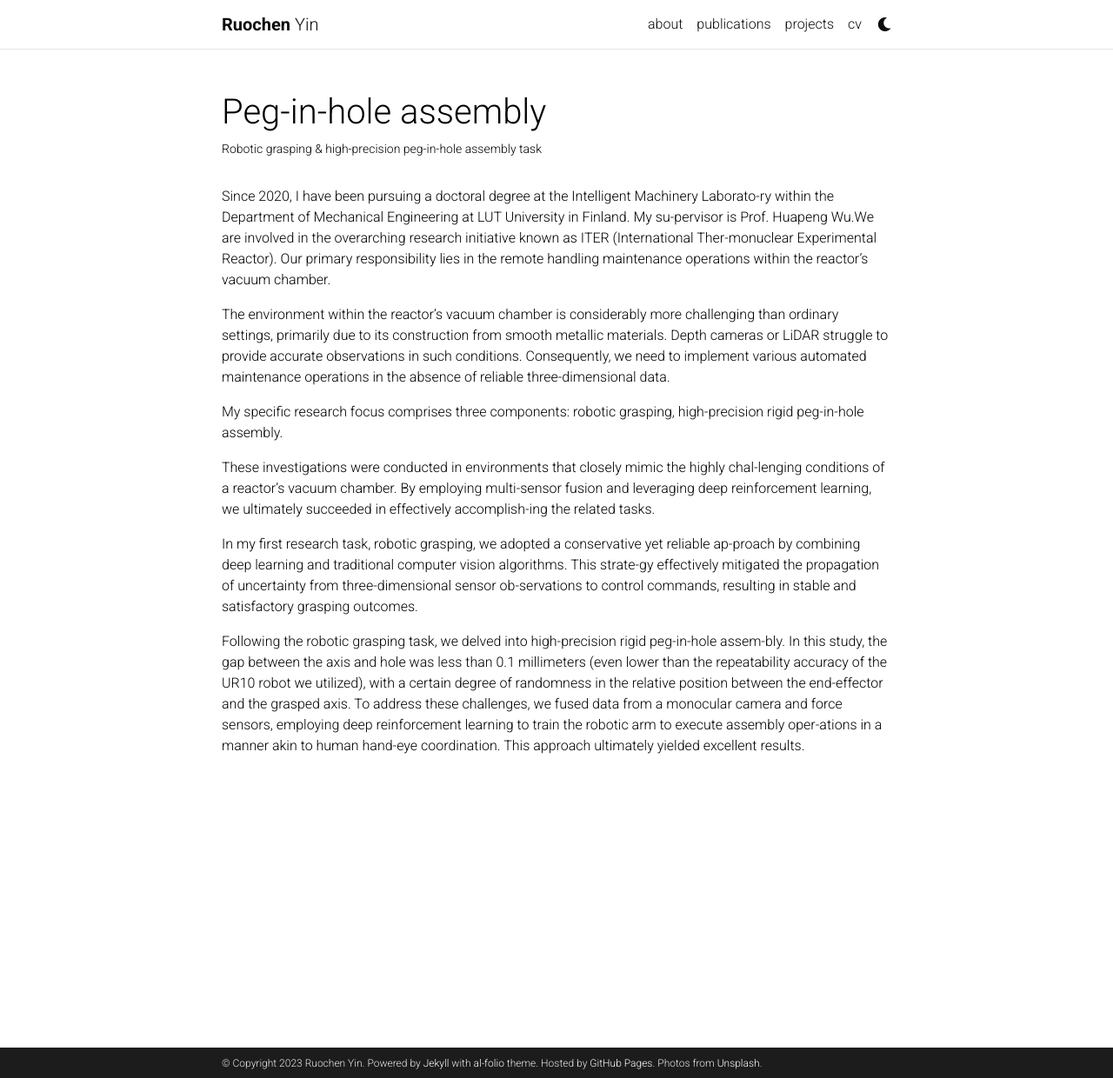
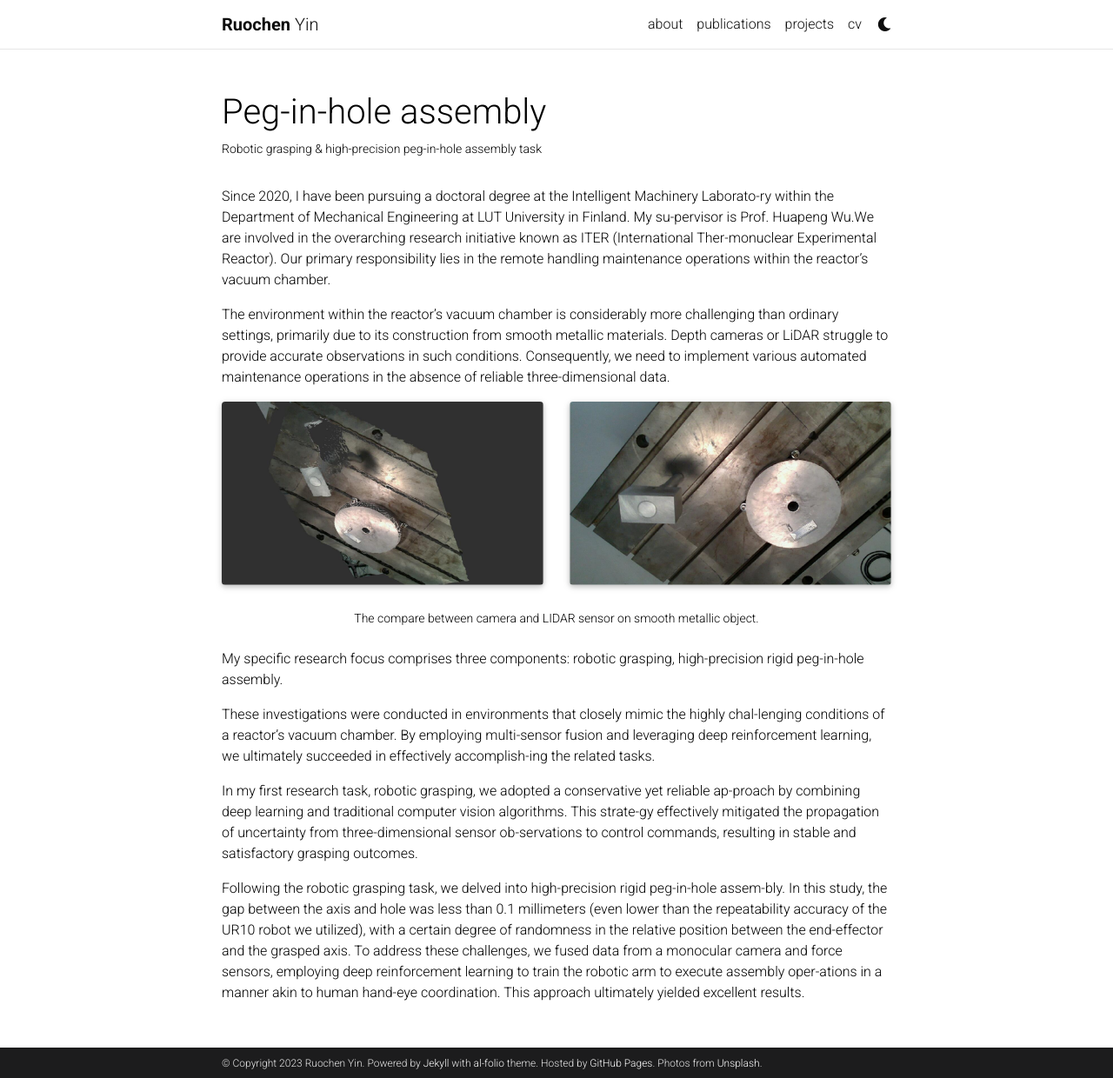
Before and after one commit to rolandying/rolandying.github.io, a Jekyll site: the page built from _projects/2_project.md, in a window 1280 px wide and 1240 px high. Shown: the whole window at 87% size. Built offline with Jekyll 4.4.1, drawn with Linux system fonts in a browser that asks for light colours; comment, search, counter and statistics services are not loaded; a style sheet for code colours, icons or effects is not loaded.

Commit message:
Update 2_project.md

```diff
--- a/_projects/2_project.md
+++ b/_projects/2_project.md
@@ -11,6 +11,18 @@
 
 The environment within the reactor's vacuum chamber is considerably more challenging than ordinary settings, primarily due to its construction from smooth metallic materials. Depth cameras or LiDAR struggle to provide accurate observations in such conditions. Consequently, we need to implement various automated maintenance operations in the absence of reliable three-dimensional data.
 
+<div class="row">
+    <div class="col-sm mt-3 mt-md-0">
+        {% include figure.html path="assets/img/pj21.jpg" title="example image" class="img-fluid rounded z-depth-1" %}
+    </div>
+    <div class="col-sm mt-3 mt-md-0">
+        {% include figure.html path="assets/img/pj22.jpg" title="example image" class="img-fluid rounded z-depth-1" %}
+    </div>
+</div>
+<div class="caption">
+    The compare between camera and LIDAR sensor on smooth metallic object.
+</div>
+
 My specific research focus comprises three components: robotic grasping, high-precision rigid peg-in-hole assembly.
 
 These investigations were conducted in environments that closely mimic the highly chal-lenging conditions of a reactor's vacuum chamber. By employing multi-sensor fusion and leveraging deep reinforcement learning, we ultimately succeeded in effectively accomplish-ing the related tasks.
```
